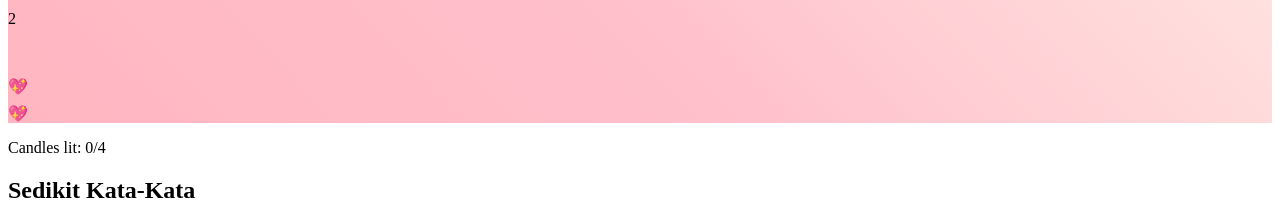
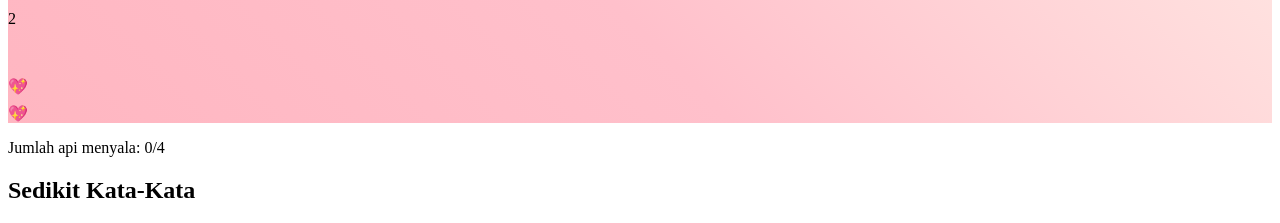
Before and after one commit to ftkhanssss/ultahtahtah, a React (Vite) app in the folder client/: page / in a window 1280 px wide. Shown: the part 9320-9543 px from the top of the page. Built offline with nearby package versions, Linux system fonts and the light colour scheme; a web font is replaced by a local one.

Commit message:
Update BirthdayCake.tsx

```diff
--- a/client/src/components/BirthdayCake.tsx
+++ b/client/src/components/BirthdayCake.tsx
@@ -135,7 +135,7 @@ export default function BirthdayCake() {
 
           <div className="mt-8">
             <p className="text-sm text-muted-foreground mb-4" data-testid="candle-count">
-              Candles lit: {totalLit}/4
+              Jumlah api menyala: {totalLit}/4
             </p>
             {allLit && (
               <motion.div
```
